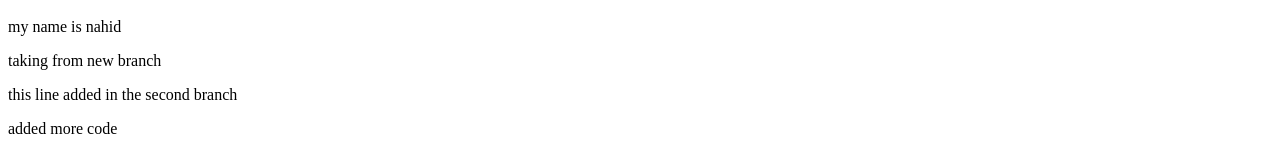
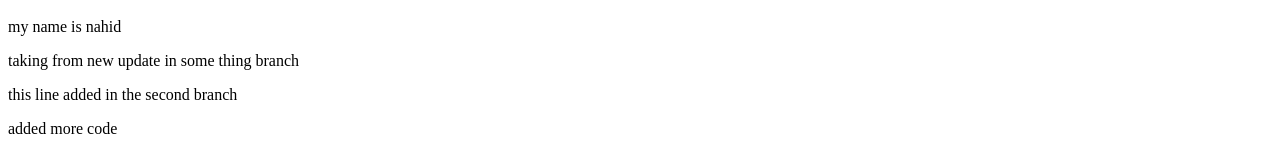
Before and after one commit to nahidislam75/my-first-webside, a plain HTML site: page index.html in a window 1280 px wide. Shown: the part 850-992 px from the top of the page. Drawn offline with Linux system fonts and the light colour scheme.

Commit message:
new change

```diff
--- a/index.html
+++ b/index.html
@@ -12,7 +12,7 @@
     <p>lets go for a party</p>
     <img src="flag.jpg" alt="">
     <p>my name is nahid</p>
-    <p>taking from new branch</p>
+    <p>taking from new update in some thing branch</p>
     <p>this line added in the second branch</p>
     <p>added more code</p>
 </body>
```
